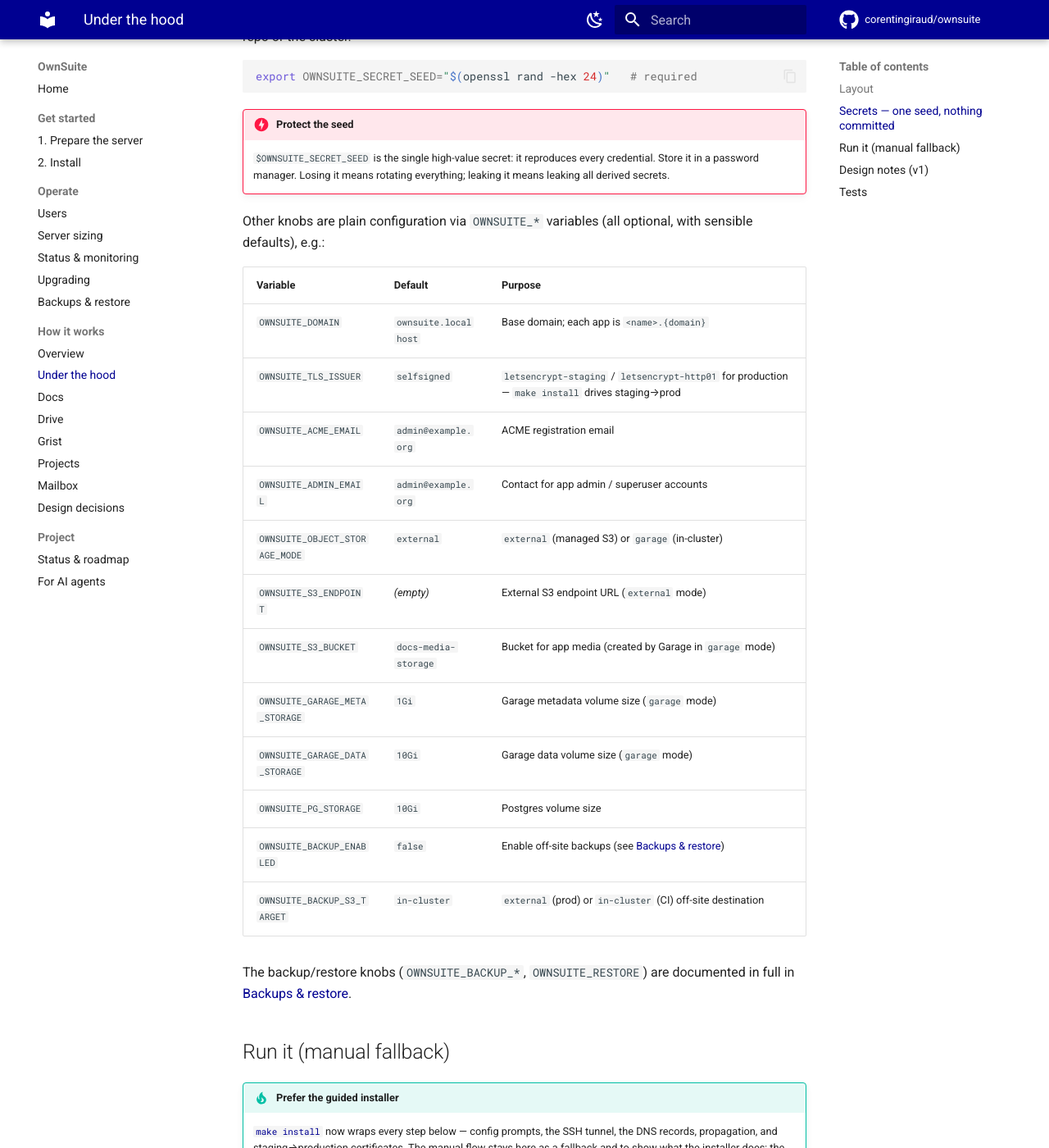
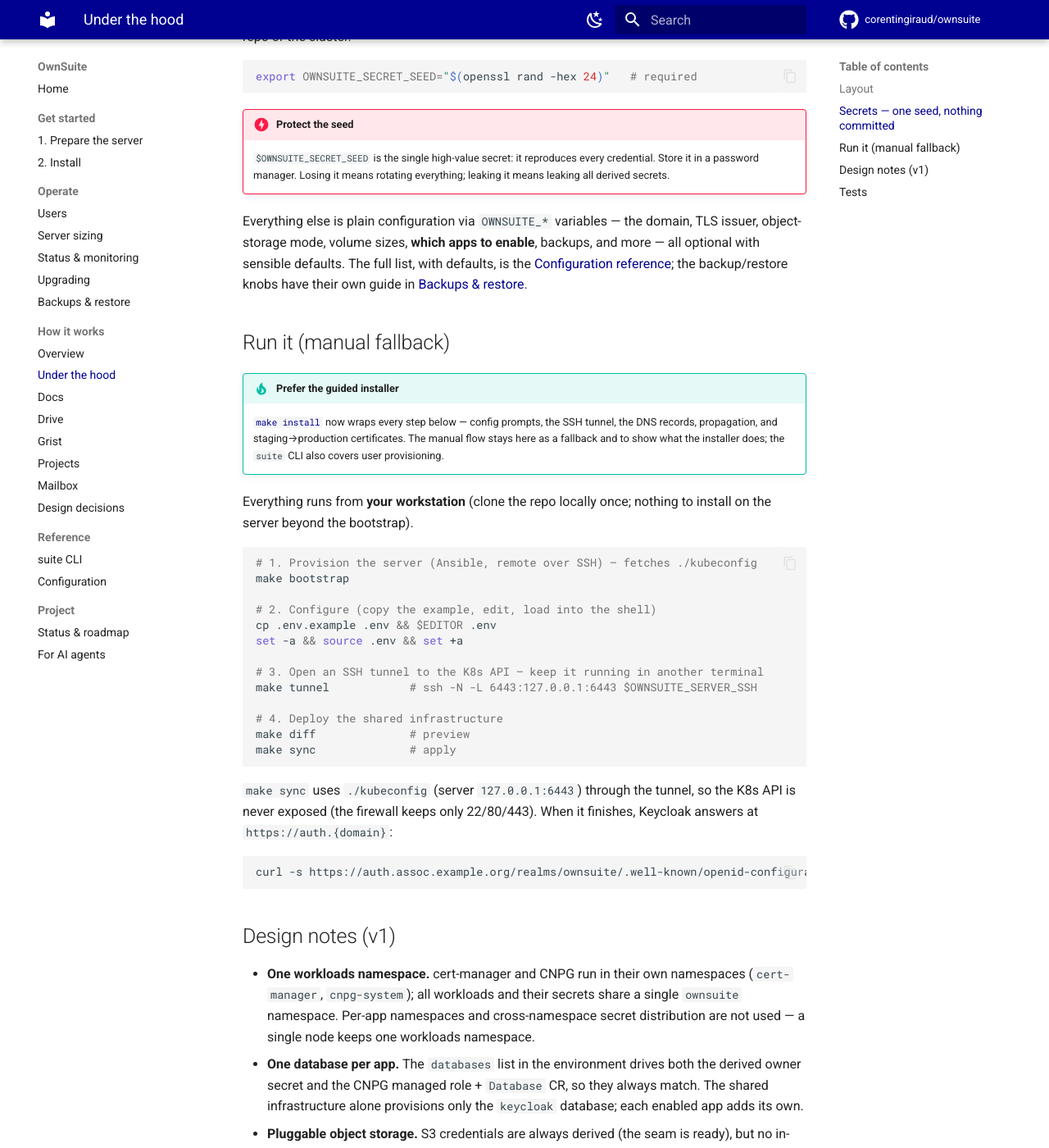
Before and after one commit to corentingiraud/ownsuite, an MkDocs documentation site: the page built from docs/understand/platform.md, in a window 1280 px wide and 1400 px high, scrolled down 1483 px. Shown: the whole window at 82% size. Built offline with MkDocs 1.6.1 and Material for MkDocs 9.7.7, drawn with Linux system fonts in a browser that asks for light colours; comment, search, counter and statistics services are not loaded.

Commit message:
docs: add suite CLI + configuration references; make apps-off-by-default explicit (#38)
Adds two reference pages and a "Reference" nav section, and aligns the landing
page with the every-app-off-by-default model.

- reference/cli.md — the `suite` CLI: every command (install, user, status,
  upgrade) with its full flag table, the shared connection conventions, and
  which commands need the secret seed exported.
- reference/configuration.md — every operator-facing `OWNSUITE_*` variable with
  its default and purpose, grouped (core, TLS, object storage, database,
  app-specific, backups/restore, mailbox, secrets). Leads with "Choosing which
  apps to deploy", since nothing is deployed by default and that was unclear.
- index.md — reworded so the promise, the "what's ready" box and the install
  card say apps are chosen at install (Docs+Drive recommended), not on by
  default.
- platform.md — replaced the partial OWNSUITE_* table with a pointer to the new
  configuration reference (single source of truth, no duplication).
- install.md — the config step now links to the configuration reference for the
  full set of knobs.
- mkdocs.yml — new Reference section in the nav and the llms.txt index.

```diff
--- a/docs/understand/platform.md
+++ b/docs/understand/platform.md
@@ -57,26 +57,11 @@
     credential. Store it in a password manager. Losing it means rotating everything;
     leaking it means leaking all derived secrets.
 
-Other knobs are plain configuration via `OWNSUITE_*` variables (all optional, with
-sensible defaults), e.g.:
-
-| Variable | Default | Purpose |
-|---|---|---|
-| `OWNSUITE_DOMAIN` | `ownsuite.localhost` | Base domain; each app is `<name>.{domain}` |
-| `OWNSUITE_TLS_ISSUER` | `selfsigned` | `letsencrypt-staging` / `letsencrypt-http01` for production — `make install` drives staging→prod |
-| `OWNSUITE_ACME_EMAIL` | `admin@example.org` | ACME registration email |
-| `OWNSUITE_ADMIN_EMAIL` | `admin@example.org` | Contact for app admin / superuser accounts |
-| `OWNSUITE_OBJECT_STORAGE_MODE` | `external` | `external` (managed S3) or `garage` (in-cluster) |
-| `OWNSUITE_S3_ENDPOINT` | _(empty)_ | External S3 endpoint URL (`external` mode) |
-| `OWNSUITE_S3_BUCKET` | `docs-media-storage` | Bucket for app media (created by Garage in `garage` mode) |
-| `OWNSUITE_GARAGE_META_STORAGE` | `1Gi` | Garage metadata volume size (`garage` mode) |
-| `OWNSUITE_GARAGE_DATA_STORAGE` | `10Gi` | Garage data volume size (`garage` mode) |
-| `OWNSUITE_PG_STORAGE` | `10Gi` | Postgres volume size |
-| `OWNSUITE_BACKUP_ENABLED` | `false` | Enable off-site backups (see [Backups & restore](../operate/backups.md)) |
-| `OWNSUITE_BACKUP_S3_TARGET` | `in-cluster` | `external` (prod) or `in-cluster` (CI) off-site destination |
-
-The backup/restore knobs (`OWNSUITE_BACKUP_*`, `OWNSUITE_RESTORE`) are documented in full in
-[Backups & restore](../operate/backups.md).
+Everything else is plain configuration via `OWNSUITE_*` variables — the domain, TLS issuer,
+object-storage mode, volume sizes, **which apps to enable**, backups, and more — all
+optional with sensible defaults. The full list, with defaults, is the
+[Configuration reference](../reference/configuration.md); the backup/restore knobs have
+their own guide in [Backups & restore](../operate/backups.md).
 
 ## Run it (manual fallback)
 
--- a/mkdocs.yml
+++ b/mkdocs.yml
@@ -104,6 +104,9 @@
           - understand/projects.md: Projects — kanban boards and task management; optional, off by default.
           - understand/messages.md: Mailbox — a full mail provider with webmail; advanced, off by default.
           - understand/decisions.md: Design decisions and their rationale.
+        Reference:
+          - reference/cli.md: The `suite` CLI — every command and flag (install, user, status, upgrade).
+          - reference/configuration.md: Every `OWNSUITE_*` variable, with defaults, and how to choose which apps to deploy.
         Project:
           - project/roadmap.md: Status board (Shipped / Optional / Planned) and the product vision.
           - project/for-ai-agents.md: Conventions for AI agents and the documentation.
@@ -140,6 +143,9 @@
       - Projects: understand/projects.md
       - Mailbox: understand/messages.md
       - Design decisions: understand/decisions.md
+  - Reference:
+      - suite CLI: reference/cli.md
+      - Configuration: reference/configuration.md
   - Project:
       - Status &amp; roadmap: project/roadmap.md
       - For AI agents: project/for-ai-agents.md
```
Also changed, not shown: docs/get-started/install.md (+2 -1 lines), docs/index.md (+10 -8 lines), docs/reference/cli.md (added, +119 -0 lines), docs/reference/configuration.md (added, +162 -0 lines).
